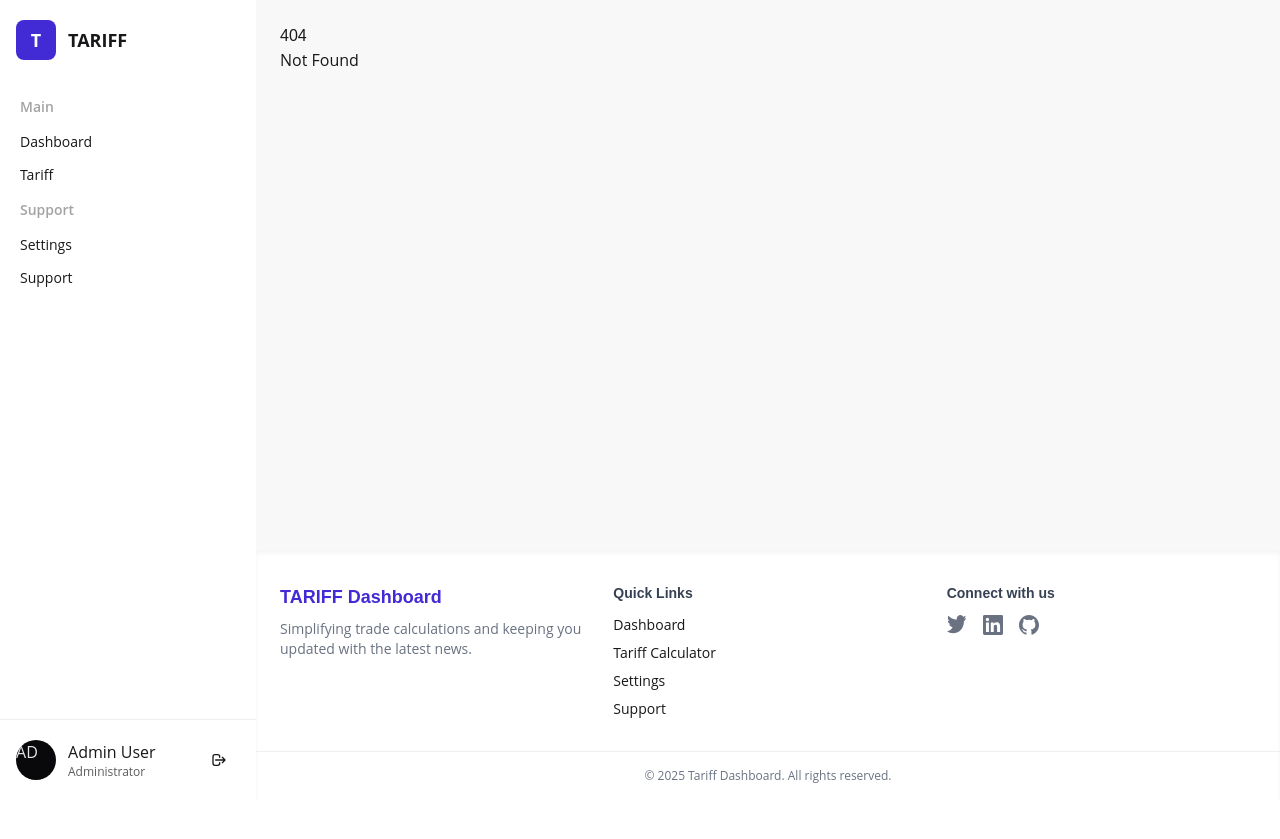
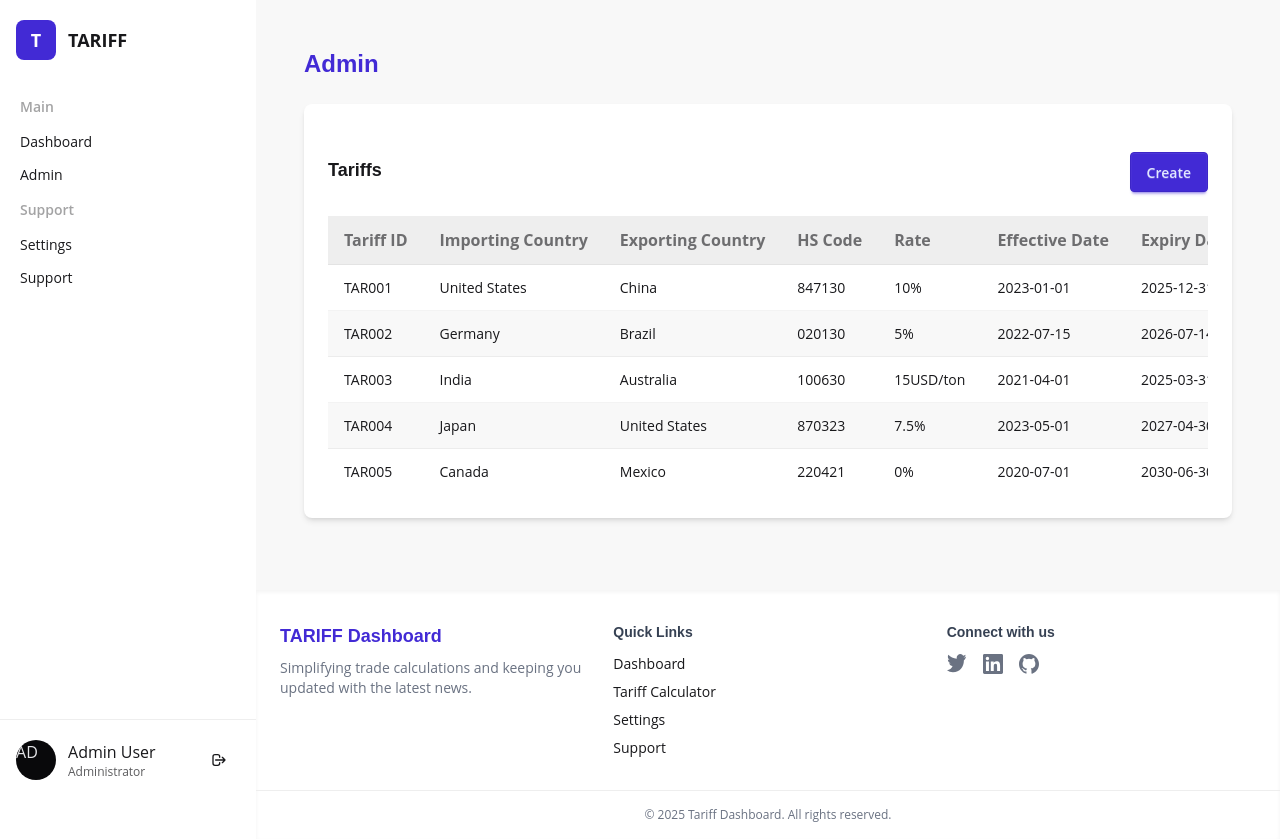
Before and after one commit to TheMajoris/TARIFF, a SvelteKit app in the folder frontend/: page /admin in a window 1280 px wide. Before the commit this address had no page. Before the commit the page ends 800 px from the top, so only its background shows below. Built offline with nearby package versions, Linux system fonts and the light colour scheme.

Commit message:
frontend layout for admin
frontend layout for admin page
1. created layout for CRUD
2. basic validation (ONLY checks if got value)

```diff
--- a/frontend/src/routes/+layout.svelte
+++ b/frontend/src/routes/+layout.svelte
@@ -127,7 +127,7 @@
 			<ul class="menu w-full px-2">
 				<li class="menu-title"><span>Main</span></li>
 				<li><a href="/" class:active={page.url.pathname === '/'}>Dashboard</a></li>
-				<li><a href="/tariff" class:active={page.url.pathname === '/tariff'}>Tariff</a></li>
+				<li><a href="/admin" class:active={page.url.pathname === '/admin'}>Admin</a></li>
 				<li class="menu-title"><span>Support</span></li>
 				<li><a href="/settings" class:active={page.url.pathname === '/settings'}>Settings</a></li>
 				<li><a href="/support" class:active={page.url.pathname === '/support'}>Support</a></li>
--- /dev/null
+++ b/frontend/src/routes/admin/+page.svelte
@@ -0,0 +1,372 @@
+<script>
+	let selectedTariff = null;
+	function blankTariff() {
+		selectedTariff = {
+			tariff_id: '',
+			importing_country: '',
+			exporting_country: '',
+			hs_code: '',
+			tariff_rate: '',
+			tariff_type: '',
+			rate_unit: '',
+			effective_date: '',
+			expiry_date: '',
+			preferential_tariff: '',
+			created_at: '',
+			updated_at: ''
+		};
+	}
+	blankTariff();
+
+	let edit = false;
+	let create = false;
+	// Dummy news
+	let tariff = [
+		{
+			tariff_id: 'TAR001',
+			importing_country: 'United States',
+			exporting_country: 'China',
+			hs_code: '847130',
+			tariff_rate: '10',
+			tariff_type: 'Ad Valorem',
+			rate_unit: '%',
+			effective_date: '2023-01-01',
+			expiry_date: '2025-12-31',
+			preferential_tariff: 'No',
+			created_at: '2023-01-01T10:00:00Z',
+			updated_at: '2023-06-01T15:30:00Z'
+		},
+		{
+			tariff_id: 'TAR002',
+			importing_country: 'Germany',
+			exporting_country: 'Brazil',
+			hs_code: '020130',
+			tariff_rate: '5',
+			tariff_type: 'Ad Valorem',
+			rate_unit: '%',
+			effective_date: '2022-07-15',
+			expiry_date: '2026-07-14',
+			preferential_tariff: 'Yes',
+			created_at: '2022-07-15T08:00:00Z',
+			updated_at: '2024-01-20T11:45:00Z'
+		},
+		{
+			tariff_id: 'TAR003',
+			importing_country: 'India',
+			exporting_country: 'Australia',
+			hs_code: '100630',
+			tariff_rate: '15',
+			tariff_type: 'Specific',
+			rate_unit: 'USD/ton',
+			effective_date: '2021-04-01',
+			expiry_date: '2025-03-31',
+			preferential_tariff: 'No',
+			created_at: '2021-04-01T12:00:00Z',
+			updated_at: '2023-09-10T09:20:00Z'
+		},
+		{
+			tariff_id: 'TAR004',
+			importing_country: 'Japan',
+			exporting_country: 'United States',
+			hs_code: '870323',
+			tariff_rate: '7.5',
+			tariff_type: 'Ad Valorem',
+			rate_unit: '%',
+			effective_date: '2023-05-01',
+			expiry_date: '2027-04-30',
+			preferential_tariff: 'Yes',
+			created_at: '2023-05-01T14:10:00Z',
+			updated_at: '2024-02-18T17:40:00Z'
+		},
+		{
+			tariff_id: 'TAR005',
+			importing_country: 'Canada',
+			exporting_country: 'Mexico',
+			hs_code: '220421',
+			tariff_rate: '0',
+			tariff_type: 'Preferential',
+			rate_unit: '%',
+			effective_date: '2020-07-01',
+			expiry_date: '2030-06-30',
+			preferential_tariff: 'Yes',
+			created_at: '2020-07-01T09:30:00Z',
+			updated_at: '2023-11-22T10:50:00Z'
+		}
+	];
+
+	// function to validate & submit tariff
+	function submitTariff() {
+		if (
+			selectedTariff.tariff_id &&
+			selectedTariff.importing_country &&
+			selectedTariff.exporting_country &&
+			selectedTariff.hs_code &&
+			selectedTariff.tariff_rate &&
+			selectedTariff.tariff_type &&
+			selectedTariff.rate_unit &&
+			selectedTariff.effective_date &&
+			selectedTariff.expiry_date &&
+			selectedTariff.preferential_tariff
+		) {
+			if (create) {
+				createTariff();
+			} else if (edit) {
+				editTariff();
+			}
+		} else {
+			alert('Please fill in all fields.');
+		}
+	}
+
+	// function to create tariff
+	function createTariff() {
+		alert('Create');
+	}
+
+	// function to edit tariff
+	function editTariff() {
+		alert('edit');
+	}
+
+	// function to edit tariff
+	function deleteTariff() {
+		alert('delete');
+	}
+</script>
+
+<div class="space-y-6 p-6">
+	<!-- Page Title -->
+	<h1 class="text-primary text-2xl font-semibold">Admin</h1>
+
+	<!-- Two-column layout -->
+	<div class="grid grid-cols-1">
+		<!-- Tariffs Card -->
+		<div class="card bg-base-100 p-6 shadow-md">
+			<div class="flex items-center justify-between py-6">
+				<h2 class="mb-1 text-lg font-semibold">Tariffs</h2>
+				<button class="btn btn-primary" on:click={() => (create = true)}>Create</button>
+			</div>
+			<div class="overflow-x-auto">
+				<table class="table-zebra table">
+					<thead class="bg-base-300 text-base font-semibold">
+						<tr>
+							<th>Tariff ID</th>
+							<th>Importing Country</th>
+							<th>Exporting Country</th>
+							<th>HS Code</th>
+							<th>Rate</th>
+							<th>Effective Date</th>
+							<th>Expiry Date</th>
+							<th></th>
+						</tr>
+					</thead>
+					<tbody>
+						<!-- <ul class="space-y-4"> -->
+						{#each tariff as line}
+							<tr>
+								<td>{line.tariff_id}</td>
+								<td>{line.importing_country}</td>
+								<td>{line.exporting_country}</td>
+								<td>{line.hs_code}</td>
+								<td>{line.tariff_rate}{line.rate_unit}</td>
+								<td>{line.effective_date}</td>
+								<td>{line.expiry_date}</td>
+								<td
+									class="cursor-pointer"
+									on:click={() => {
+										selectedTariff = line;
+										edit = true;
+									}}>✎</td
+								>
+							</tr>
+						{/each}
+						<!-- </ul> -->
+					</tbody>
+				</table>
+			</div>
+		</div>
+	</div>
+</div>
+
+<!-- Modal -->
+{#if edit || create}
+	<div class="modal modal-open">
+		<div class="modal-box max-w-2xl">
+			<h3 class="mb-4 text-lg font-bold">{create ? 'Create' : 'Edit'} Tariff</h3>
+			<form class="grid grid-cols-1 gap-4" on:submit|preventDefault={submitTariff}>
+				<div>
+					<label class="label" for="tariff_id">
+						<span class="label-text font-semibold">Tariff ID</span>
+					</label>
+					<input
+						type="text"
+						id="tariff_id"
+						bind:value={selectedTariff.tariff_id}
+						class="input input-bordered w-full"
+					/>
+				</div>
+
+				<div>
+					<label class="label" for="importing_country">
+						<span class="label-text font-semibold">Importing Country</span>
+					</label>
+					<input
+						type="text"
+						id="importing_country"
+						bind:value={selectedTariff.importing_country}
+						class="input input-bordered w-full"
+					/>
+				</div>
+
+				<div>
+					<label class="label" for="exporting_country">
+						<span class="label-text font-semibold">Exporting Country</span>
+					</label>
+					<input
+						type="text"
+						id="exporting_country"
+						bind:value={selectedTariff.exporting_country}
+						class="input input-bordered w-full"
+					/>
+				</div>
+
+				<div>
+					<label class="label" for="hs_code">
+						<span class="label-text font-semibold">HS Code</span>
+					</label>
+					<input
+						type="text"
+						id="hs_code"
+						bind:value={selectedTariff.hs_code}
+						class="input input-bordered w-full"
+					/>
+				</div>
+
+				<div class="grid grid-cols-2 gap-4">
+					<div>
+						<label class="label" for="tariff_rate">
+							<span class="label-text font-semibold">Tariff Rate</span>
+						</label>
+						<input
+							type="number"
+							id="tariff_rate"
+							bind:value={selectedTariff.tariff_rate}
+							class="input input-bordered w-full"
+						/>
+					</div>
+					<div>
+						<label class="label" for="rate_unit">
+							<span class="label-text font-semibold">Rate Unit</span>
+						</label>
+						<select
+							id="rate_unit"
+							bind:value={selectedTariff.rate_unit}
+							class="select select-bordered w-full"
+						>
+							<option>%</option>
+							<option>$</option>
+						</select>
+					</div>
+				</div>
+
+				<div>
+					<label class="label" for="tariff_type">
+						<span class="label-text font-semibold">Tariff Type</span>
+					</label>
+					<input
+						type="text"
+						id="tariff_type"
+						bind:value={selectedTariff.tariff_type}
+						class="input input-bordered w-full"
+					/>
+				</div>
+
+				<div class="grid grid-cols-2 gap-4">
+					<div>
+						<label class="label" for="effective_date">
+							<span class="label-text font-semibold">Effective Date</span>
+						</label>
+						<input
+							type="date"
+							id="effective_date"
+							bind:value={selectedTariff.effective_date}
+							class="input input-bordered w-full"
+						/>
+					</div>
+					<div>
+						<label class="label" for="expiry_date">
+							<span class="label-text font-semibold">Expiry Date</span>
+						</label>
+						<input
+							type="date"
+							id="expiry_date"
+							bind:value={selectedTariff.expiry_date}
+							class="input input-bordered w-full"
+						/>
+					</div>
+				</div>
+
+				<div>
+					<label class="label" for="preferential_tariff">
+						<span class="label-text font-semibold">Preferential Tariff</span>
+					</label>
+					<select
+						id="preferential_tariff"
+						bind:value={selectedTariff.preferential_tariff}
+						class="select select-bordered w-full"
+					>
+						<option>Yes</option>
+						<option>No</option>
+					</select>
+				</div>
+
+				<div class="grid grid-cols-2 gap-4">
+					<div>
+						<label class="label" for="created_at">
+							<span class="label-text font-semibold">Created At</span>
+						</label>
+						<input
+							type="text"
+							id="created_at"
+							bind:value={selectedTariff.created_at}
+							class="input input-bordered w-full"
+							disabled
+						/>
+					</div>
+					<div>
+						<label class="label" for="updated_at">
+							<span class="label-text font-semibold">Updated At</span>
+						</label>
+						<input
+							type="text"
+							id="updated_at"
+							bind:value={selectedTariff.updated_at}
+							class="input input-bordered w-full"
+							disabled
+						/>
+					</div>
+				</div>
+
+				<div class="modal-action">
+					<button
+						type="button"
+						class="btn"
+						on:click={() => {
+							edit = false;
+							create = false;
+							blankTariff();
+						}}>Cancel</button
+					>
+					<button type="submit" class="btn btn-primary">Submit</button>
+					<button
+						type="button"
+						class="btn btn-error"
+						on:click={() => {
+							deleteTariff();
+						}}>Delete</button
+					>
+				</div>
+			</form>
+		</div>
+	</div>
+{/if}
```
